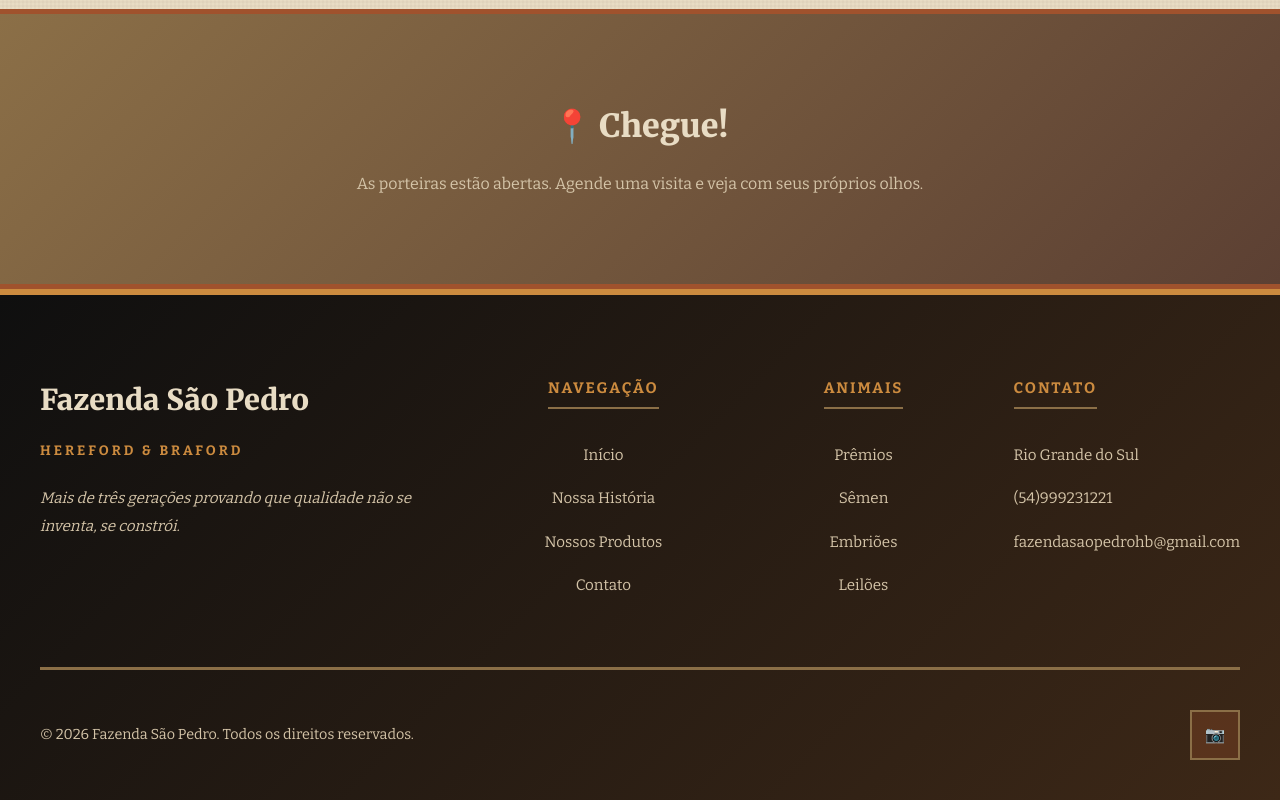
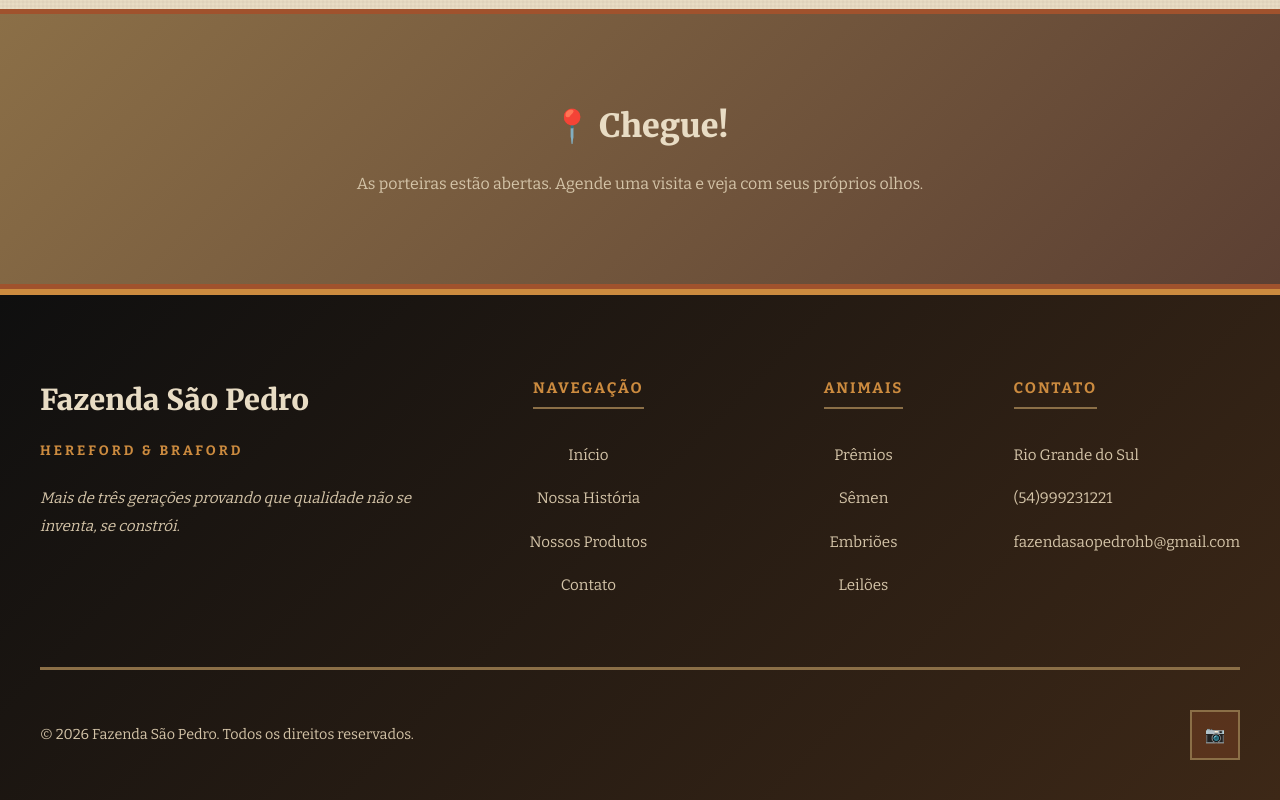
Before and after one commit to phdibi/sitesaopedro, a website: page index.html in a window 1280 px wide. Shown: the part 9240-10040 px from the top of the page. Drawn offline with nearby package versions, Linux system fonts and the light colour scheme.

Commit message:
Update index.html

```diff
--- a/index.html
+++ b/index.html
@@ -2415,7 +2415,7 @@
         .footer-links-container> :nth-child(1) {
             align-items: center;
             text-align: center;
-            padding-left: 40px;
+            padding-left: 10px;
             /* Shift Navegação more to the right, closer to Animais */
         }
 
```
